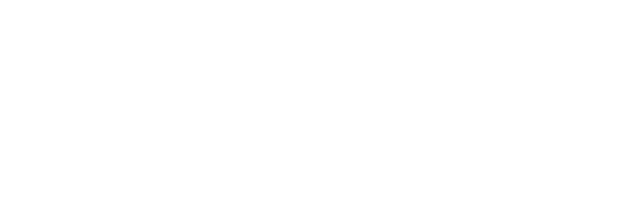
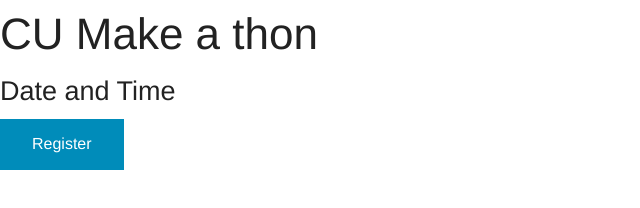
Before and after one commit to AndrewSB/cu-make-website, a website: page index.html in a window 1280 px wide. Shown: the whole page, without its empty margins (0-640 px from the left). Drawn offline with Linux system fonts and the light colour scheme.

Commit message:
create first div and add css

```diff
--- a/index.html
+++ b/index.html
@@ -8,7 +8,11 @@
     <script src="bower_components/modernizr/modernizr.js"></script>
   </head>
   <body>
-
+    <div class="fullscreen" id="landing">
+      <h1>CU Make a thon</h1>
+      <h3>Date and Time</h3>
+      <button>Register</button>
+    </div>
 
     <script src="bower_components/jquery/dist/jquery.min.js"></script>
     <script src="bower_components/foundation/js/foundation.min.js"></script>
--- /dev/null
+++ b/scss/custom.scss
@@ -0,0 +1,3 @@
+#fullscreen {
+	background-color: red;
+}
```
